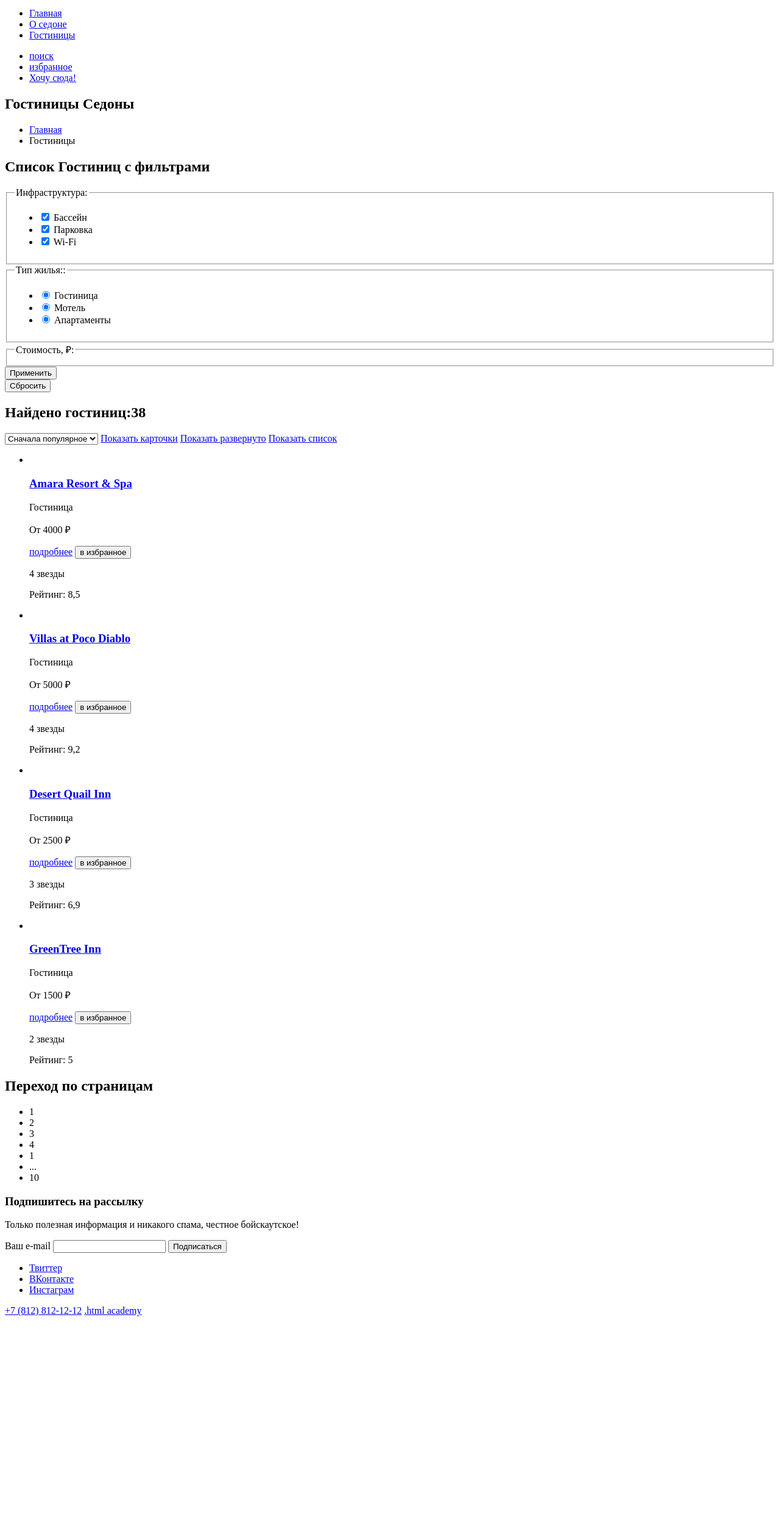
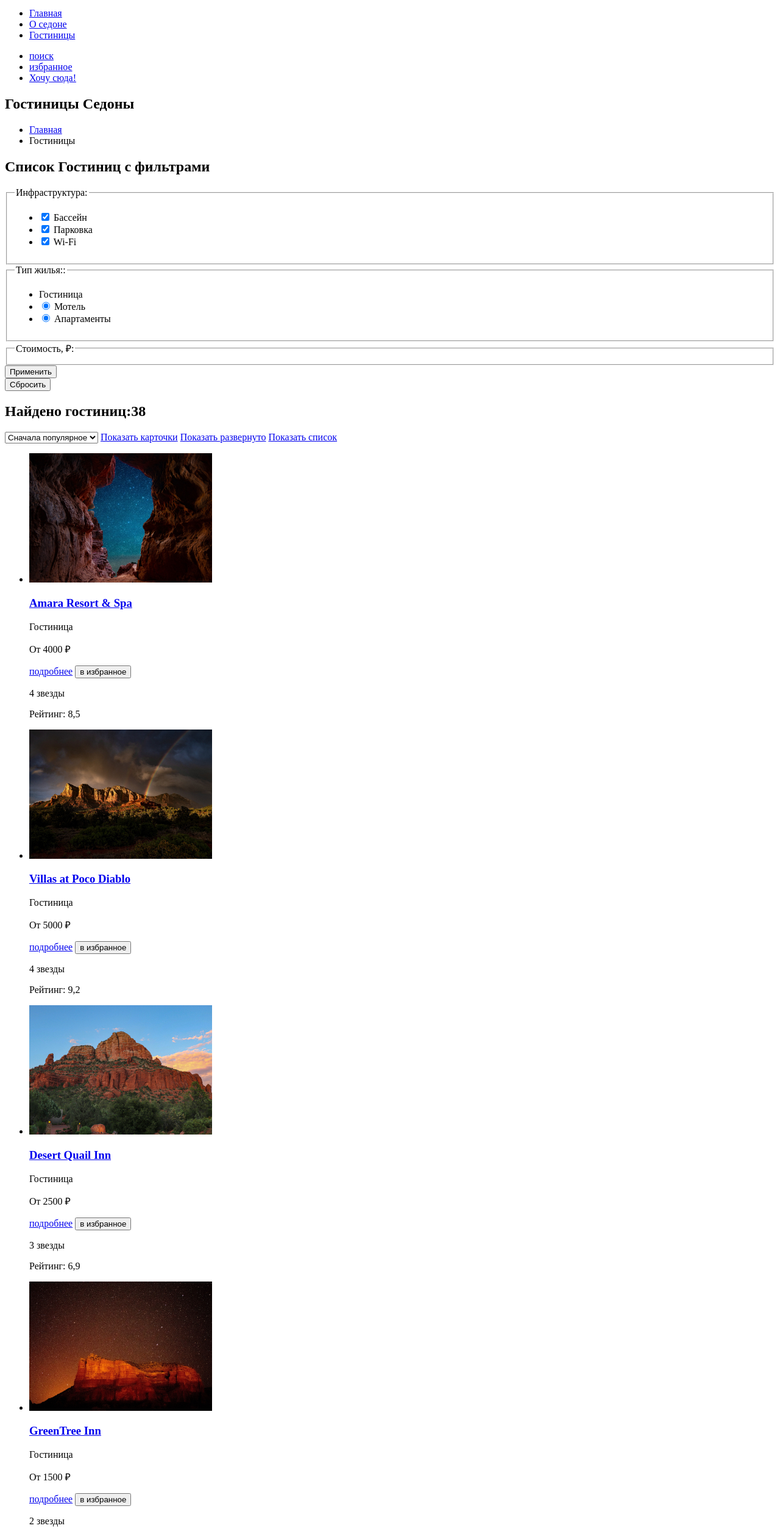
Before and after one commit to htmlacademy-htmlcss/2231593-sedona-35, a plain HTML site: page catalog.html in a window 1280 px wide. Shown: the part 29-2539 px from the top of the page at 61% size. Before the commit the page ends 2195 px from the top, so only its background shows below. Drawn offline with Linux system fonts and the light colour scheme.

Commit message:
Master Графика в Седону

```diff
--- a/catalog.html
+++ b/catalog.html
@@ -84,11 +84,11 @@
         </fieldset>
 
         <fieldset class="catalog-filter-group">
-          <legend class="catalog-filter-title">Тип жилья::</legend>
+            <legend class="catalog-filter-title">Тип жилья::</legend>
             <ul class="catalog-filter-list">
               <li class="catalog-filter-item">
-                <label class="control">
-                  <input class="control-input" type="radio" name="hotel" checked>
+                <label class="control"Ю
+                <input class="control-input" type="radio" name="hotel" checked>
                   Гостиница
                 </label>
               </li>
@@ -133,7 +133,7 @@
         <ul class="card-list">
           <li class="card-item">
             <a class="hotel-card-link" href="#">
-              <img class="hotel-card-image" src="" alt="">
+              <img class="hotel-card-image" src="images/catalog-images/hotel-1.jpg" width="300" height="212" alt="Гостиница-1">
               <h3 class="hotel-card-title">Amara Resort & Spa</h3>
             </a>
             <p class="hotel-card">Гостиница</p>
@@ -145,7 +145,7 @@
           </li>
           <li class="card-item">
             <a class="hotel-card-link" href="#">
-              <img class="hotel-card-image" src="" alt="">
+              <img class="hotel-card-image" src="images/catalog-images/hotel-2.jpg" width="300" height="212" alt="Гостиница-2">
               <h3 class="hotel-card-title">Villas at Poco Diablo</h3>
             </a>
             <p class="hotel-card">Гостиница</p>
@@ -157,7 +157,7 @@
           </li>
           <li class="card-item">
             <a class="hotel-card-link" href="#">
-              <img class="hotel-card-image" src="" alt="">
+              <img class="hotel-card-image" src="images/catalog-images/hotel-3.jpg" width="300" height="212" alt="Гостиница-3">
               <h3 class="hotel-card-title">Desert Quail Inn</h3>
             </a>
             <p class="hotel-card">Гостиница</p>
@@ -169,7 +169,7 @@
           </li>
           <li class="card-item">
             <a class="hotel-card-link" href="#">
-              <img class="hotel-card-image" src="" alt="">
+              <img class="hotel-card-image" src="images/catalog-images/hotel-4.jpg" alt="Гостиница-4">
               <h3 class="hotel-card-title">GreenTree Inn</h3>
             </a>
             <p class="hotel-card">Гостиница</p>
```
Also changed, not shown: index.html (+4 -10 lines), images/Social (1).svg (added), images/catalog-images/hotel-1.jpg (added), images/catalog-images/hotel-2.jpg (added), images/catalog-images/hotel-3.jpg (added), images/catalog-images/hotel-4.jpg (added), images/index-images/index-background-mountain.jpg (added), images/index-images/logo-welcome.svg (added), images/index-images/photo-city.jpg (added), images/index-images/photo-mountain.jpg (added), images/logo .svg (added), images/star (1).svg (added), images/telegramme (1).svg (added), images/youtube (1).svg (added).
